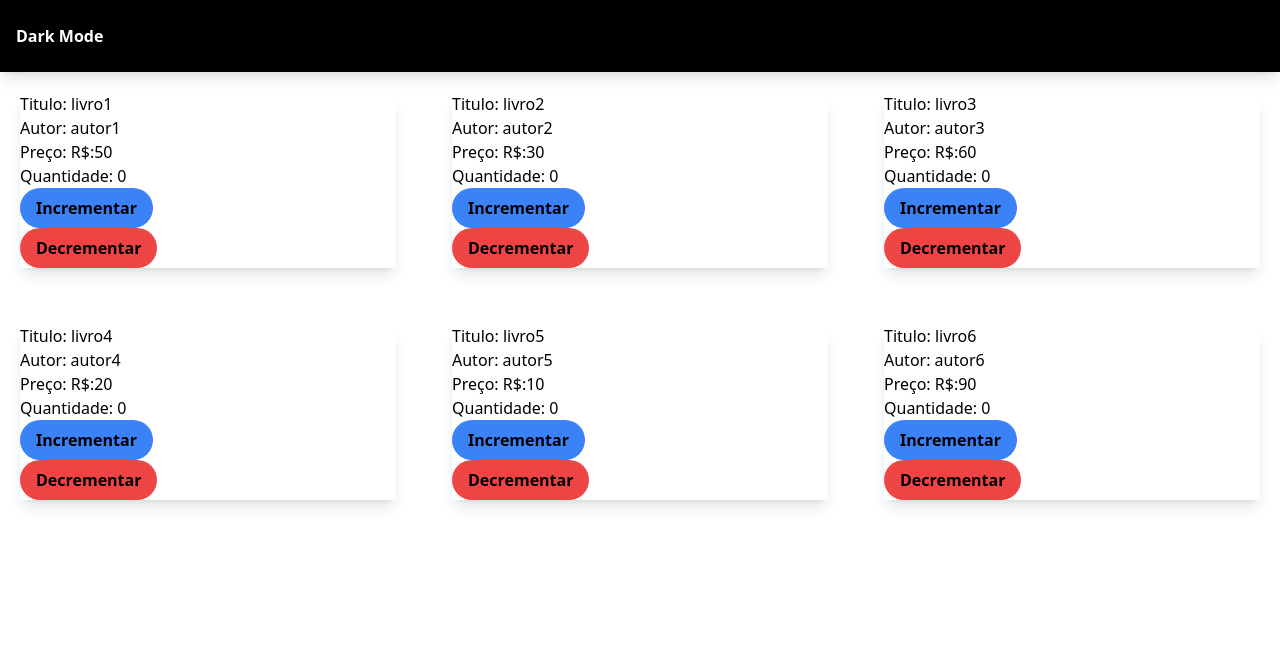
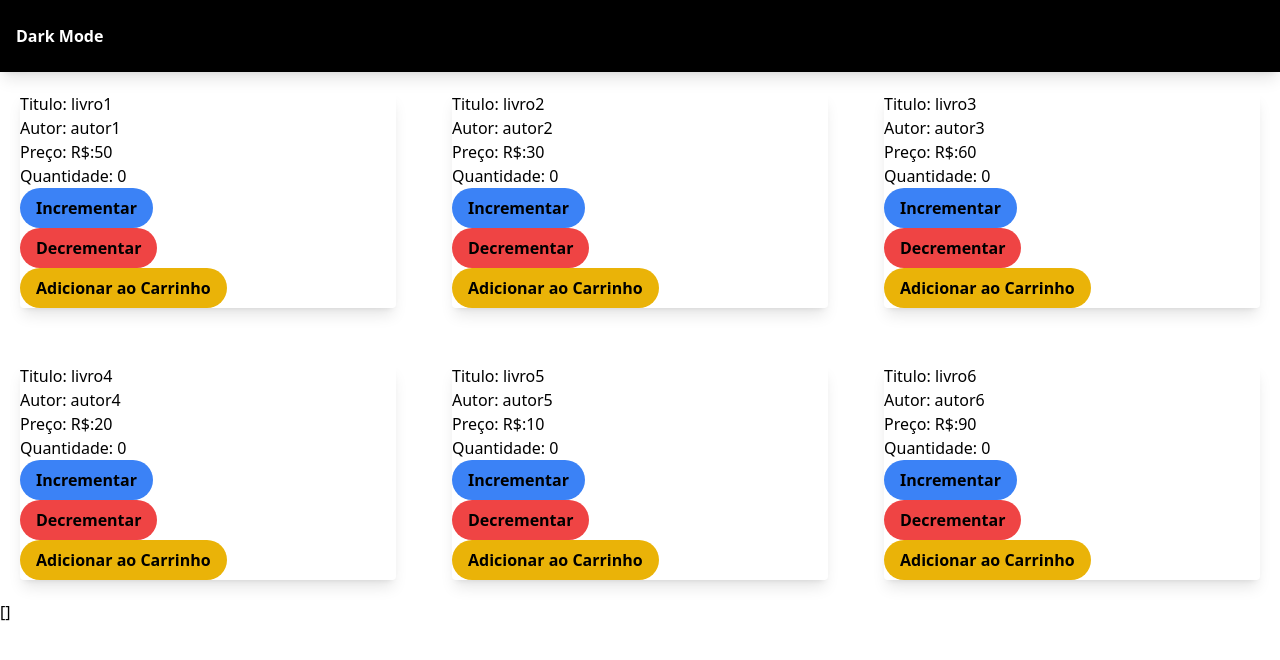
Before and after one commit to LucasGabrielAntonete/projetorec2, a Vue app: page / in a window 1280 px wide. Shown: the top 660 px of the page. Built offline with nearby package versions, Linux system fonts and the light colour scheme; the HTML template or start-up script is replaced by a standard one.

Commit message:
Criação do botão de adicionar produtos

```diff
--- a/src/App.vue
+++ b/src/App.vue
@@ -1,6 +1,7 @@
 <script setup>
 import { livros } from '@/_data/livros.js'
 import { ref } from 'vue'
+import { carrinho } from '@/_data/carrinho.js'
 
 function incrementar(livro) {
   livro.value.quantidade++
@@ -12,21 +13,33 @@ function decrementar(livro) {
   } else livro.value.quantidade--
 }
 
-const darkTheme = ref(false)
+function adicionarLivro(livro) {
+  let livroCarrinho = carrinho.value.find((produto) => produto.id == livro.id)
+  if(livro.quantidade == 0 ) {
+  return alert ("O item precisa ter uma quantidade minima de '1' para ser colocado no carrinho.")
+  }
+  else if (livroCarrinho) {
+    livroCarrinho.quantidade += 1
+  } else {
+    carrinho.value.push(livro)
+    carrinho.value.livro.quantidade++
+  }
+}
 
-function trocarTheme() {
-  darkTheme.value = !darkTheme.value
-}
+
+
+
+
 </script>
 
 <template>
-  <div class="bg-base min-g-screen" :class="[darkTheme ? 'frappe' : 'latte']">
+  <div class="bg-base min-g-screen">
   <header class="sticky top-0 bg-black shadow-lg">
     <nav class="container flex flex-col sm:flex-row items-center gap-4 text-white py-6">
       <div>
       <button
         class="bg-white-500 hover:bg-red-500 text-white font-bold py-0 px-4 rounded-full"
-     @click="trocarTheme()"
+
       >
         Dark Mode
       </button>
@@ -57,7 +70,12 @@ function trocarTheme() {
       >
         Decrementar
       </button>
+      <div>
+        <button @click="adicionarLivro(livro)" class="bg-yellow-500 hover:bg-yellow-800 text-black font-bold py-2 px-4 rounded-full">Adicionar ao Carrinho</button>
+      </div>
     </div>
   </div>
 </div>
+
+{{ carrinho }}
 </template>
--- /dev/null
+++ b/src/_data/carrinho.js
@@ -0,0 +1,2 @@
+import { ref } from 'vue'
+export const carrinho = ref([])
--- a/tailwind.config.js
+++ b/tailwind.config.js
@@ -1,7 +1,7 @@
 /* eslint-disable no-undef */
 /** @type {import('tailwindcss').Config} */
 module.exports = {
-  darkMode: ['class', '[data-mode="dark"]'],
+  darkMode: [],
   content: ["./index.html", "./src/**/*.{vue,js,ts,jsx,tsx}"],
   theme: {
     extend: {},
```
